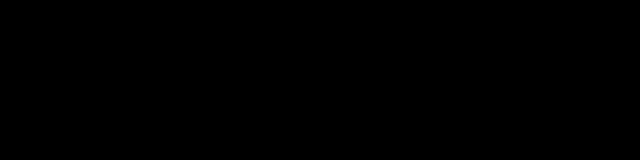
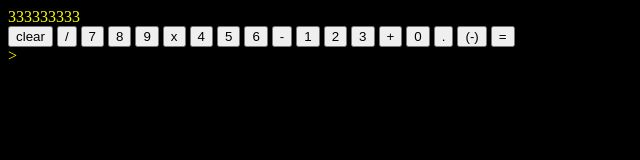
Before and after one commit to goldjared/calculator, a plain HTML site: page index.html in a window 1280 px wide. Shown: the whole page, without its empty margins (0-640 px from the left). Drawn offline with Linux system fonts and the light colour scheme.

Commit message:
Build base structure of calculator gui

```diff
--- a/index.html
+++ b/index.html
@@ -9,6 +9,35 @@
     <script src="/js/main.js" defer></script>
 </head>
 <body>
+    <div class="main-container">
+        <div class="calc-outer">
+            <div class="calc-inner">
+                <div class="display">333333333</div>
+
+                <div class="grid-container">
+                    <input type="button" value="clear" class="grid-button">
+                    <input type="button" value="/" class="grid-button">
+                    <input type="button" value="7" class="grid-button">
+                    <input type="button" value="8" class="grid-button">
+                    <input type="button" value="9" class="grid-button">
+                    <input type="button" value="x" class="grid-button">
+                    <input type="button" value="4" class="grid-button">
+                    <input type="button" value="5" class="grid-button">
+                    <input type="button" value="6" class="grid-button">
+                    <input type="button" value="-" class="grid-button">
+                    <input type="button" value="1" class="grid-button">
+                    <input type="button" value="2" class="grid-button">
+                    <input type="button" value="3" class="grid-button">
+                    <input type="button" value="+" class="grid-button">
+                    <input type="button" value="0" class="grid-button">
+                    <input type="button" value="." class="grid-button">
+                    <input type="button" value="(-)" class="grid-button">
+                    <input type="button" value="=" class="grid-button">
+                </div>
+            </div>
+        </div>
+    </div>>
+
 
 </body>
 </html>
```
